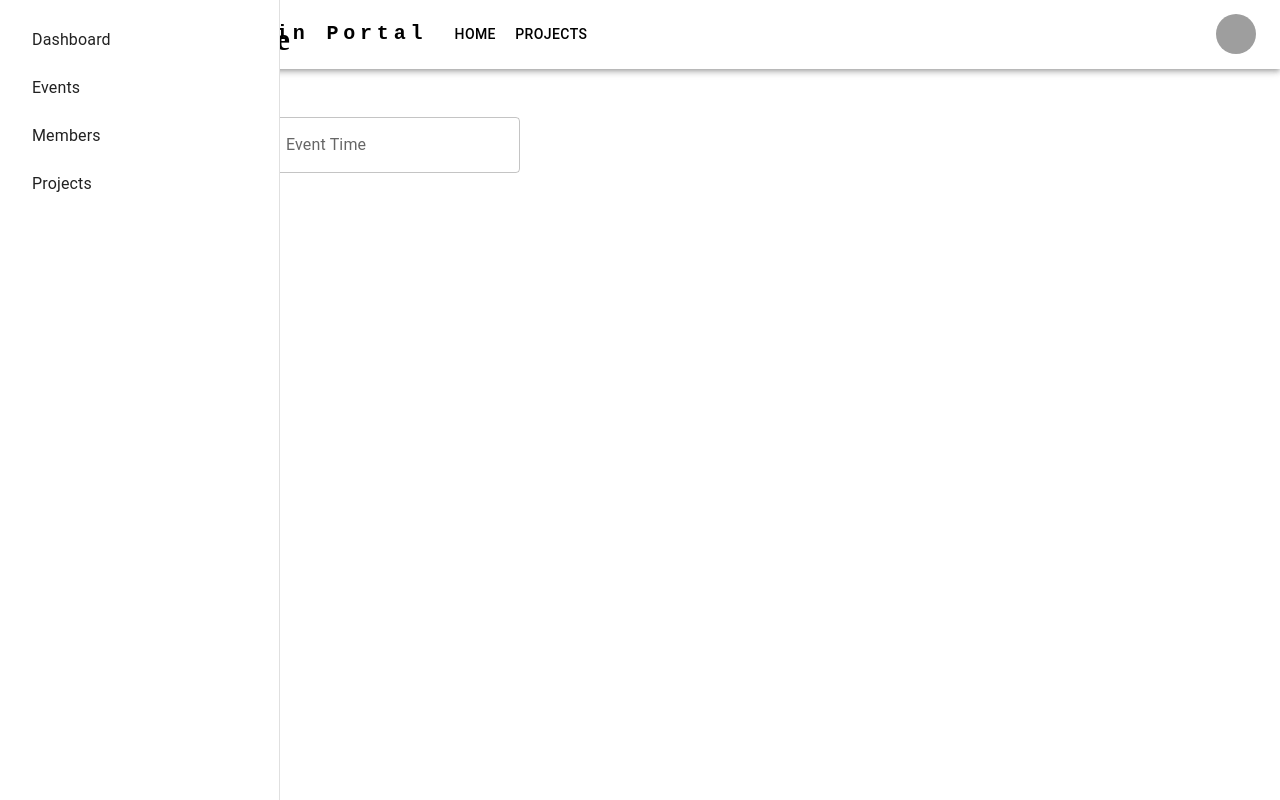
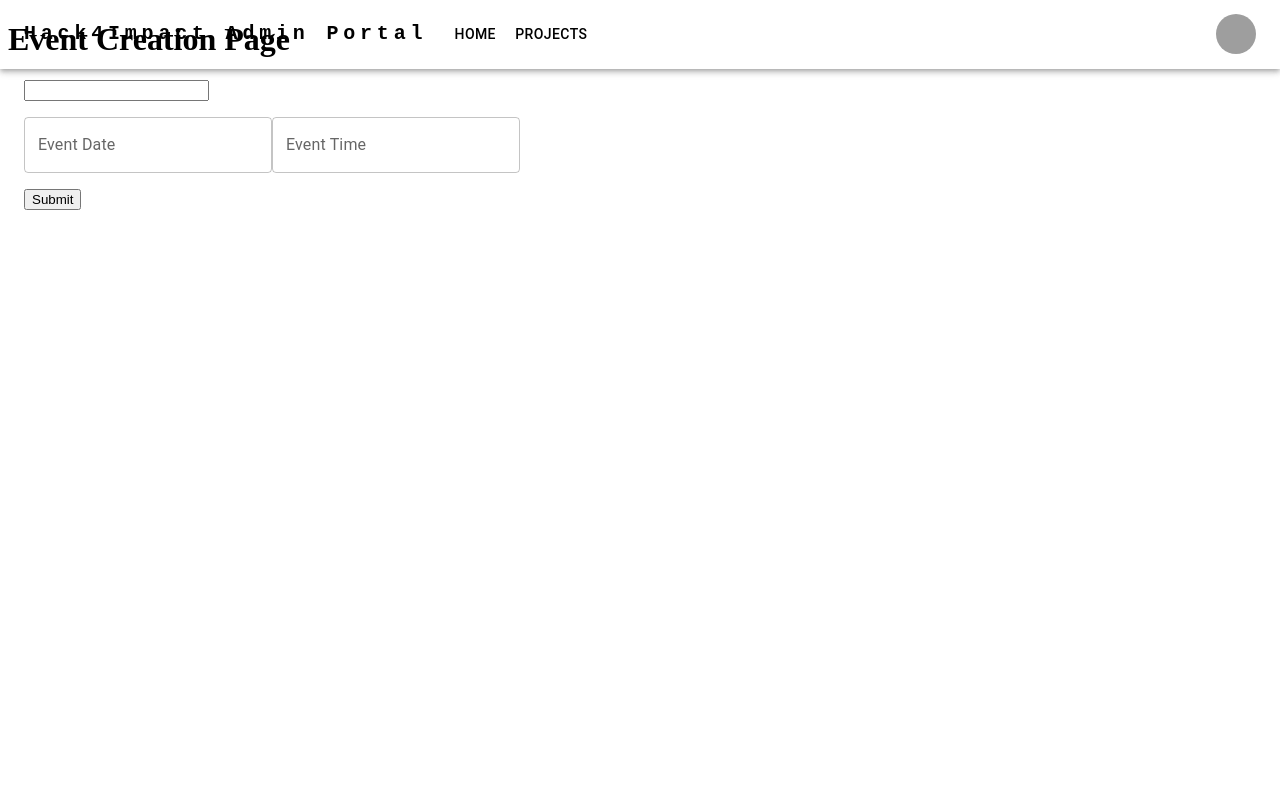
Before and after one commit to hack4impact-utk/internal-applications, a Next.js app in the folder apps/admin-portal/: page /events in a window 1280 px wide. Built offline with nearby package versions, Linux system fonts and the light colour scheme; grey boxes are pictures that could not be loaded.

Commit message:
Prevent showing NavDrawer on desktop.

```diff
--- a/apps/admin-portal/src/components/NavigationDrawer/index.tsx
+++ b/apps/admin-portal/src/components/NavigationDrawer/index.tsx
@@ -10,13 +10,13 @@ import { useMediaQuery, useTheme } from '@mui/material';
 export default function NavigationDrawer() {
   const drawerWidth = 280;
   const theme = useTheme();
-  const isNotMobile = useMediaQuery(theme.breakpoints.up('sm'));
+  const isMobile = useMediaQuery(theme.breakpoints.down('sm'));
 
   // Setting up Drawer
   return (
     <Drawer
-      variant={isNotMobile ? 'permanent' : 'temporary'}
-      open={isNotMobile}
+      variant={isMobile ? 'permanent' : 'temporary'}
+      open={isMobile}
       sx={{
         width: drawerWidth,
         flexShrink: 0,
```
